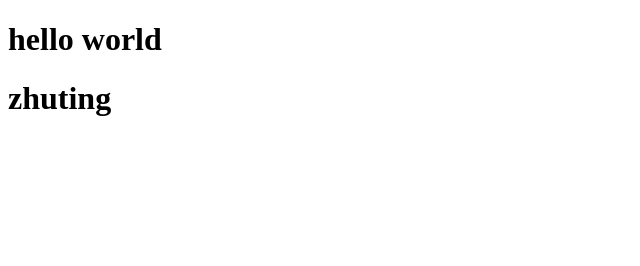
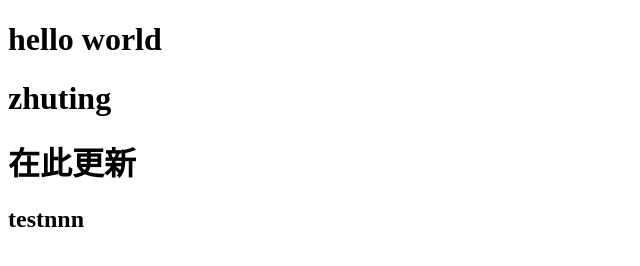
Before and after one commit to codezhuting/project2, a plain HTML site: page index.html in a window 1280 px wide. Shown: the whole page, without its empty margins (0-640 px from the left). Drawn offline with Linux system fonts and the light colour scheme.

Commit message:
这是第三次提交

```diff
--- a/index.html
+++ b/index.html
@@ -7,5 +7,7 @@
 	<body>
         <h1>hello world</h1>
         <h1>zhuting</h1>
+        <h1>在此更新</h1>
+        <h2>testnnn</h2>
 	</body>
 </html>
```
Also changed, not shown: ssh.txt (added).
